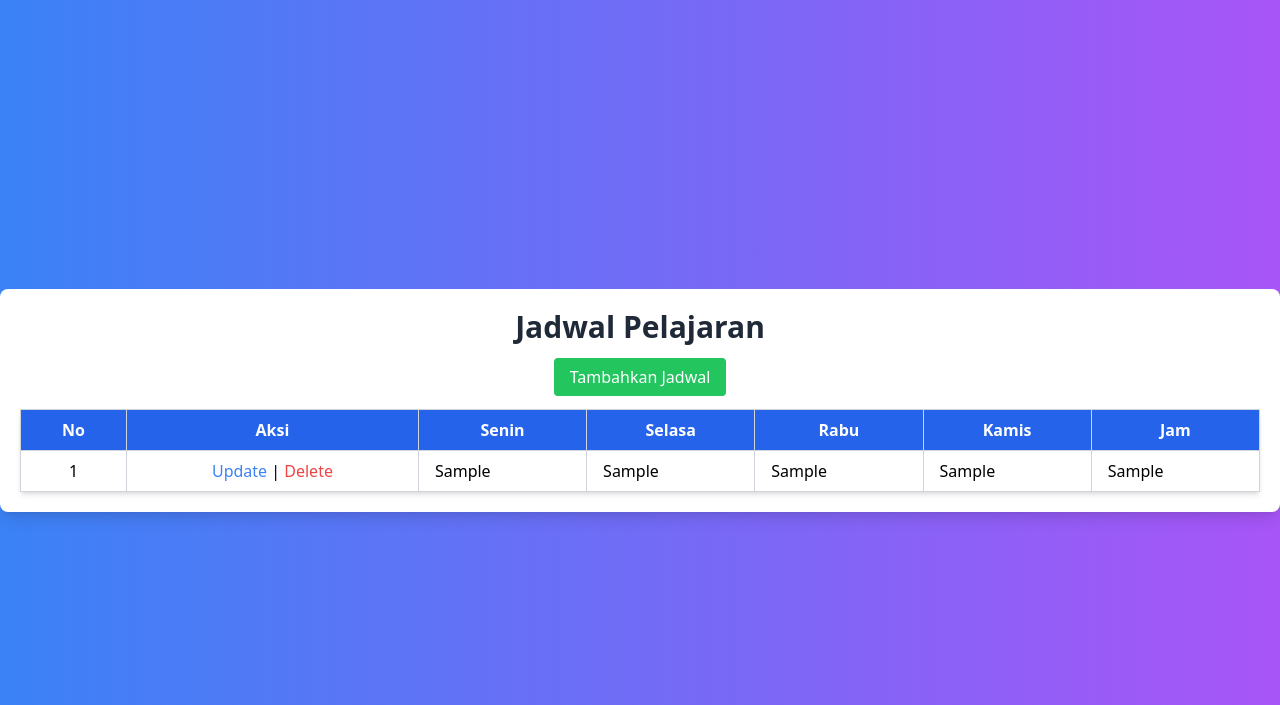
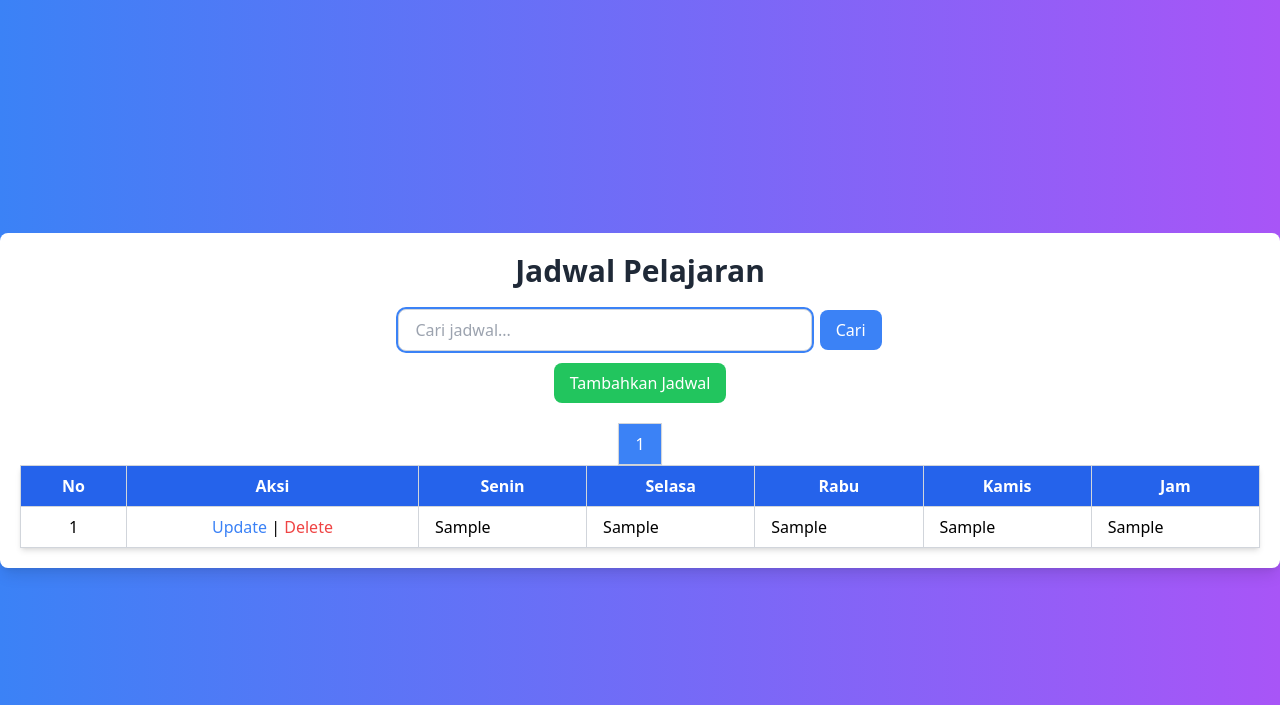
Before and after one commit to 3cvvh/jadwal-mapel, a PHP site: page /index.php in a window 1280 px wide. Shown: the top 705 px of the page. Run offline with PHP 8.4, Linux system fonts and the light colour scheme; tables that the repository leaves empty or names only in its code hold one stand-in row (values such as "Sample post"); some libraries are stand-ins or nearby versions.

Commit message:
menambahkan pagination

```diff
--- a/index.php
+++ b/index.php
@@ -1,6 +1,15 @@
 <?php
 require 'logic.php';
-$hari = tampil("SELECT * FROM hari");
+$jumlahdatahalaman = 2;
+$total_data = count(tampil("SELECT*FROM hari"));
+$jumlahhalaman = ceil($total_data/$jumlahdatahalaman);
+$halaman_aktif = (isset($_GET["halaman"])) ? $_GET["halaman"] : 1;
+$awal_halaman = ($jumlahdatahalaman * $halaman_aktif) - $jumlahdatahalaman;
+
+$hari = tampil("SELECT*FROM hari LIMIT $awal_halaman,$jumlahdatahalaman");
+if(isset($_POST["kirim"])){
+    $hari = cari($_POST["search"]);
+}
 ?>
 
 <!DOCTYPE html>
@@ -14,11 +23,26 @@ $hari = tampil("SELECT * FROM hari");
 <body class="bg-gradient-to-r from-blue-500 to-purple-500 min-h-screen flex items-center justify-center">
     <div class="container mx-auto p-5 bg-white rounded-lg shadow-lg">
         <h1 class="text-3xl font-bold text-center mb-5 text-gray-800">Jadwal Pelajaran</h1>
-        <div class="mb-5 text-center">
-            <a href="tambah.php" class="bg-green-500 text-white px-4 py-2 rounded hover:bg-green-600">
-                Tambahkan Jadwal
-            </a>
-        </div>
+<div class="mb-5 text-center">
+    <form action="" method="post" class="flex justify-center items-center gap-2">
+        <input
+            type="text"
+            name="search"
+            placeholder="Cari jadwal..."
+            class="w-1/3 px-4 py-2 border border-gray-300 rounded-lg focus:outline-none focus:ring-2 focus:ring-blue-500" autocomplete="off" autofocus
+        >
+        <button
+            name="kirim"
+            type="submit"
+            class="bg-blue-500 text-white px-4 py-2 rounded-lg hover:bg-blue-600 transition duration-300"
+        >
+            Cari
+        </button>
+    </form>
+    <a href="tambah.php" class="mt-3 inline-block bg-green-500 text-white px-4 py-2 rounded-lg hover:bg-green-600 transition duration-300">
+        Tambahkan Jadwal
+    </a>
+</div>
         <table class="table-auto w-full border-collapse border border-gray-300 shadow-md">
             <thead class="bg-blue-600 text-white">
                 <tr>
@@ -48,6 +72,31 @@ $hari = tampil("SELECT * FROM hari");
                 </tr>
                 <?php endforeach; ?>
             </tbody>
+
+        <div class="mt-5 flex justify-center">
+    <nav class="inline-flex shadow-sm">
+        <?php if ($halaman_aktif > 1): ?>
+            <a href="?halaman=<?php echo $halaman_aktif - 1; ?>"
+               class="px-4 py-2 border border-gray-300 bg-white text-gray-700 hover:bg-gray-100">
+                &laquo; Previous
+            </a>
+        <?php endif; ?>
+
+        <?php for ($i = 1; $i <= $jumlahhalaman; $i++): ?>
+            <a href="?halaman=<?php echo $i; ?>"
+               class="px-4 py-2 border border-gray-300 <?php echo ($i == $halaman_aktif) ? 'bg-blue-500 text-white' : 'bg-white text-gray-700 hover:bg-gray-100'; ?>">
+                <?php echo $i; ?>
+            </a>
+        <?php endfor; ?>
+
+        <?php if ($halaman_aktif < $jumlahhalaman): ?>
+            <a href="?halaman=<?php echo $halaman_aktif + 1; ?>"
+               class="px-4 py-2 border border-gray-300 bg-white text-gray-700 hover:bg-gray-100">
+                Next &raquo;
+            </a>
+        <?php endif; ?>
+    </nav>
+</div>
         </table>
     </div>
 </body>
--- a/logic.php
+++ b/logic.php
@@ -39,5 +39,14 @@ function delete($id){
     mysqli_query($db, "DELETE FROM hari WHERE id=$id");
     return mysqli_affected_rows($db);
 }
+function cari($search){
+    global $db;
+$query_search = "SELECT*FROM hari WHERE senin like '%$search%' OR selasa like '%$search%' OR rabu like '%$search%' OR kamis like '%$search%' OR waktu like '%$search%'";
+$resault = mysqli_query($db, $query_search);
+$row = [];
+while($rows = mysqli_fetch_assoc($resault)){
+    $row[]  = $rows;
+} return $row;
+}
 
 ?>
```
